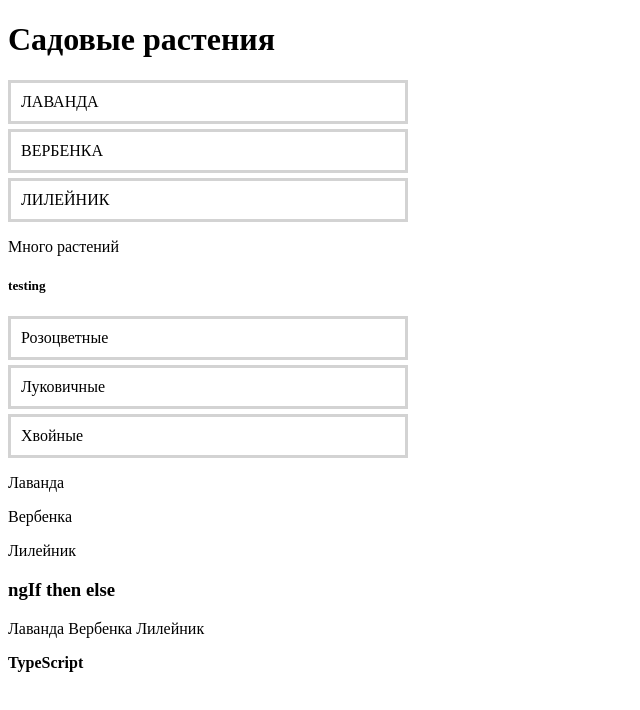
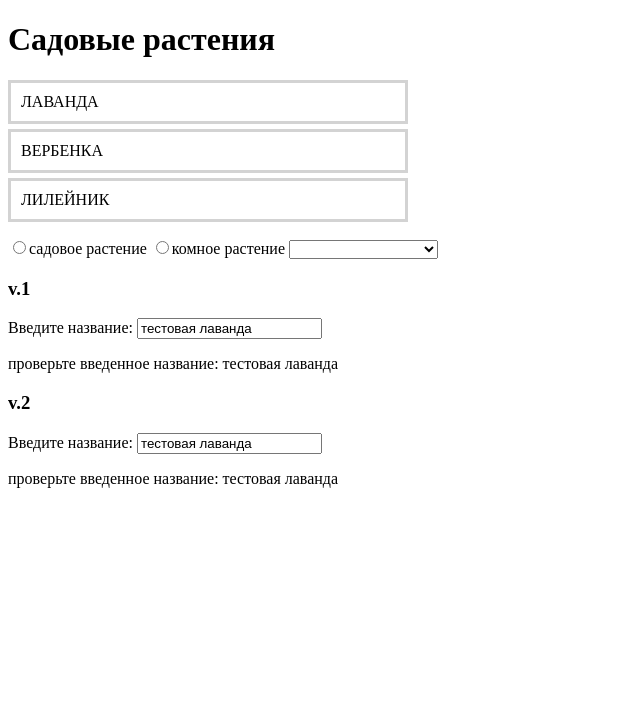
Before and after one commit to remax1993/angular-learning, an Angular app: page / in a window 1280 px wide. Shown: the top 710 px of the page, without its empty margins (0-640 px from the left). Built offline with nearby package versions, Linux system fonts and the light colour scheme.

Commit message:
forms, receiving data in the template code(2ways)

```diff
--- a/src/app/app.component.html
+++ b/src/app/app.component.html
@@ -23,13 +23,16 @@
 
 <app-plant-detail #detail></app-plant-detail>
 
+<!--
 
 <div [ngSwitch]="plants.length">
     <p *ngSwitchCase="0"> нету растений</p>
     <p *ngSwitchCase="1"> одно растение</p>
     <p *ngSwitchDefault>Много растений</p>
 </div>
+-->
 
+<!--
 
 <h5>testing</h5>
 <ng-template #plantkindlist>
@@ -42,7 +45,7 @@
 <ng-container *ngTemplateOutlet="plantkindlist"></ng-container>
 
 
-<!--use nested template-->
+&lt;!&ndash;use nested template&ndash;&gt;
 <ng-template #plantdetail let-name="name">
     <p>{{name}}</p>
 </ng-template>
@@ -50,17 +53,45 @@
 <div *ngFor="let plant of plants">
     <ng-container *ngTemplateOutlet="plantdetail; context: plant"></ng-container>
 </div>
-<!-- end use nested template-->
+&lt;!&ndash; end use nested template&ndash;&gt;
 
 
-<!-- *ngIf then else-->
+&lt;!&ndash; *ngIf then else&ndash;&gt;
 <h3>ngIf then else</h3>
 <p *ngIf="plants.length == 0; else plantlist">растений нет</p>
 <ng-template #plantlist>
     <span *ngFor="let plant of plants">{{plant.name}} </span>
 </ng-template>
 
-<!-- else *ngIf then else-->
+&lt;!&ndash; else *ngIf then else&ndash;&gt;
 
-<!--insert HTML code from component-->
+&lt;!&ndash;insert HTML code from component&ndash;&gt;
 <p [innerHTML]="language"></p>
+-->
+
+
+<!--input form-->
+<input type="radio" [(ngModel)]="kind" name="kind" value="garden">садовое растение
+<input type="radio" [(ngModel)]="kind" name="kind" value="room">комное растение
+
+<select size="1" [(ngModel)]="kind" name="kind" >
+    <option value="garden">садовое растение</option>
+    <option value="room">комнатное растение</option>
+</select>
+<!--end input form-->
+
+
+<!--receiving data in the template code-->
+<h3>v.1</h3>
+<form #plantform="ngForm">
+    <p>Введите название: <input [(ngModel)]="testPlant.name" name="name"></p>
+</form>
+<p>проверьте введенное название: {{plantform.value.name}}</p>
+
+
+<h3>v.2</h3>
+<form>
+    <p>Введите название: <input [(ngModel)]="testPlant.name" name="name" #plantname="ngModel"></p>
+</form>
+<p>проверьте введенное название: {{plantname.value}}</p>
+<!--end receiving data in the template code-->
--- a/src/app/app.component.ts
+++ b/src/app/app.component.ts
@@ -9,6 +9,7 @@ import {PlantService} from "./plant.service";
 })
 export class AppComponent implements OnInit{
   plants: Plant[];
+  testPlant: Plant = new Plant('тестовая лаванда', 'test', 0);
   //temp: Plant = new Plant('Лаванда', 'Серебряная листва', 99.9);
 
   // save(): void{
@@ -24,14 +25,17 @@ export class AppComponent implements OnInit{
   // }
 
 
-  constructor(private ps: PlantService){}
-    name: string = 'TestName';
+  constructor(private ps: PlantService){
+
+  }
+
 
    ngOnInit(){
     this.plants = this.ps.getPlants()
   }
+ /*
     //insert HTML code from component
     language: string = '<strong>TypeScript</strong>';
 
-
+ */
 }
```
